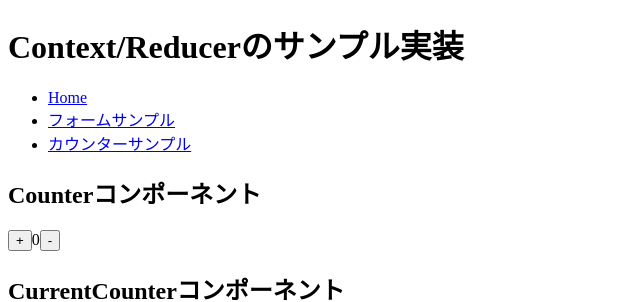
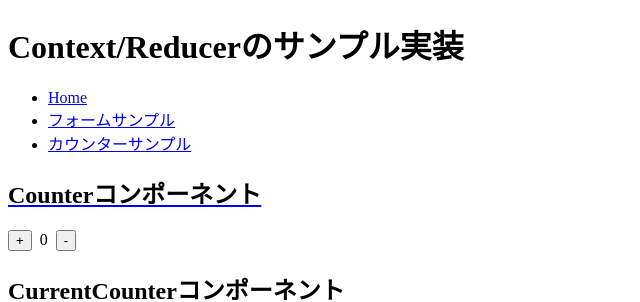
Before and after one commit to azufb/sampleApp_context_reducer, a React (Create React App) app: page /counter in a window 1280 px wide. Shown: the top 302 px of the page, without its empty margins (0-640 px from the left). Built offline with nearby package versions, Linux system fonts and the light colour scheme.

Commit message:
Counterコンポーネントにスタイル適用

```diff
--- a/src/components/counter/Counter.tsx
+++ b/src/components/counter/Counter.tsx
@@ -1,6 +1,7 @@
 import { Dispatch, useContext } from 'react';
 import { CounterContext, CounterDispatchContext } from '../../contexts/context';
 import { ActionType } from '../../types/ActionType';
+import styles from '../../styles/counter/counter.module.scss';
 
 /**
  * Counterコンポーネント
@@ -37,11 +38,11 @@ const Counter = (): JSX.Element => {
 
   return (
     <div>
-      <h2>Counterコンポーネント</h2>
+      <h2 className={styles.title}>Counterコンポーネント</h2>
 
       <div>
         <button onClick={handleCounterAdd}>+</button>
-        <span>{currentCount}</span>
+        <span className={styles.currentCount}>{currentCount}</span>
         <button onClick={handleCounterSub}>-</button>
       </div>
     </div>
--- /dev/null
+++ b/src/styles/counter/counter.module.scss
@@ -0,0 +1,7 @@
+.title {
+  text-decoration: underline blue;
+}
+
+.currentCount {
+  padding: 0 0.5rem;
+}
```
